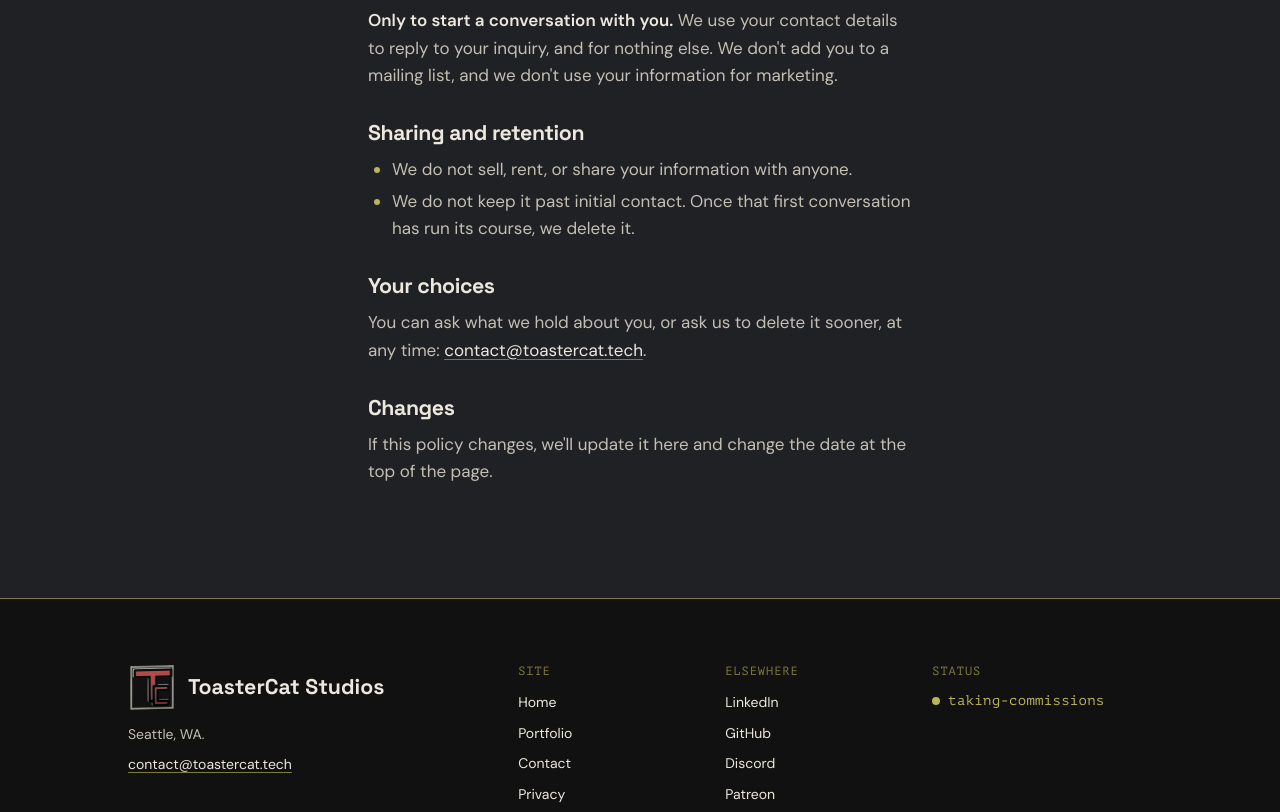
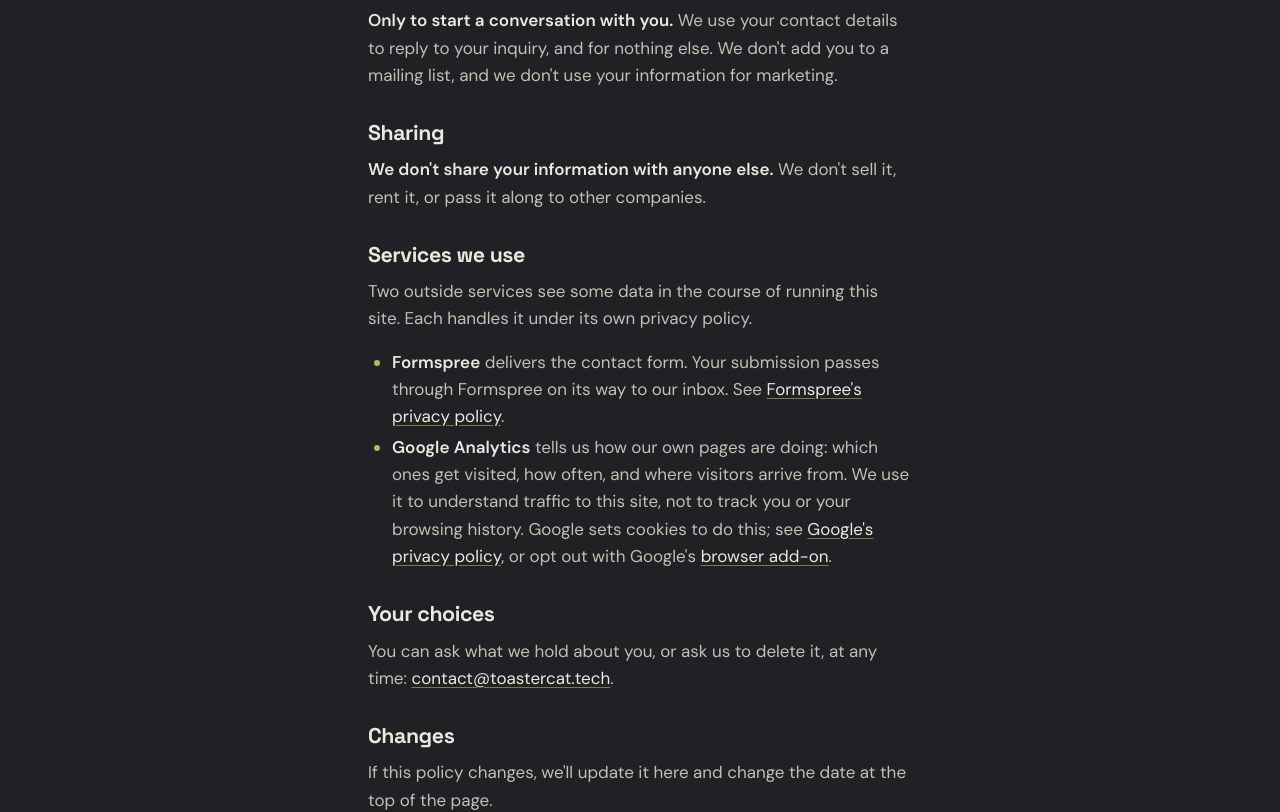
Before and after one commit to ToasterCat/tc-portfolio-site, a React (Create React App) app: page /privacy in a window 1280 px wide. Shown: the part 560-1372 px from the top of the page. Built offline with nearby package versions, Linux system fonts and the light colour scheme.

Commit message:
Refining privacy policy and status messaging.

```diff
--- a/src/SITE.ts
+++ b/src/SITE.ts
@@ -38,9 +38,17 @@
 
 export const LOCATIONS = ['Seattle, WA.'];
 
-/* Shown in the footer as "● taking-commissions". Flip when the shop is full. */
-export const AVAILABILITY = {
-  open: true,
-  label: 'taking-commissions',
-  closedLabel: 'booked-up',
+/**
+ * The footer's "Status" line. To change it, set STUDIO_STATUS to one of the
+ * keys below; each key has its own label and dot treatment in Footer.scss.
+ */
+export type StudioStatus = 'open' | 'limited' | 'booked' | 'away';
+
+export const STUDIO_STATUS_LABELS: Record<StudioStatus, string> = {
+  open: 'taking-commissions', // olive, pulsing dot - actively looking for work
+  limited: 'build-in-progress', // olive, steady dot - busy, but ask
+  booked: 'booked-up', // dim, steady dot - full for now
+  away: 'on-hiatus', // dim, hollow dot - not working at the moment
 };
+
+export const STUDIO_STATUS: StudioStatus = 'limited';
--- a/src/components/ContactForm/ContactForm.scss
+++ b/src/components/ContactForm/ContactForm.scss
@@ -39,6 +39,13 @@
     font-family: base.$font-heading;
     font-size: base.$type-body-m;
     font-weight: base.$weight-subhead;
+  }
+
+  /* Quieter than the label it follows. */
+  .contact-form-optional {
+    font-family: base.$font-body;
+    font-weight: normal;
+    color: base.$site-color-gray;
   }
 
   input,
--- a/src/components/ContactForm/ContactForm.tsx
+++ b/src/components/ContactForm/ContactForm.tsx
@@ -34,13 +34,14 @@
             />
           </div>
           <div className="contact-form-field">
-            <label htmlFor="location-1">Phone:</label>
+            <label htmlFor="location-1">
+              Phone: <span className="contact-form-optional">(optional)</span>
+            </label>
             <input
               id="location-1"
               type="tel"
               placeholder="555-555-5555"
               name="phone"
-              required
             />
           </div>
           <div className="contact-form-field-text-area">
--- a/src/components/Footer/Footer.scss
+++ b/src/components/Footer/Footer.scss
@@ -96,7 +96,10 @@
   color: base.$color-signal;
 }
 
-/* "● taking-commissions" - the dot pulses gently while the shop is open. */
+/**
+ * "● taking-commissions" - one modifier per STUDIO_STATUS (SITE.ts). Olive
+ * while we can take work, dim once we can't; only "open" pulses.
+ */
 .footer-status-line {
   display: flex;
   align-items: center;
@@ -105,15 +108,22 @@
   color: base.$color-meta-dim;
 }
 
-.footer-status-line.is-open {
+.footer-status-line--open,
+.footer-status-line--limited {
   color: base.$color-meta;
 }
 
 .footer-status-dot {
+  box-sizing: border-box;
   width: 0.5rem;
   height: 0.5rem;
   border-radius: 50%;
   background-color: currentColor;
+}
+
+.footer-status-line--away .footer-status-dot {
+  background-color: transparent;
+  border: 1px solid currentColor;
 }
 
 @keyframes footer-status-pulse {
@@ -121,7 +131,7 @@
   50%      { box-shadow: 0 0 0 0.3rem rgba(base.$color-meta, 0); }
 }
 
-.footer-status-line.is-open .footer-status-dot {
+.footer-status-line--open .footer-status-dot {
   animation: footer-status-pulse 2.4s ease-in-out infinite;
 }
 
--- a/src/components/Footer/Footer.tsx
+++ b/src/components/Footer/Footer.tsx
@@ -3,11 +3,12 @@
 import TcMark from '../UI/TcMark/TcMark';
 import Brackets from '../UI/Brackets/Brackets';
 import {
-  AVAILABILITY,
   CONTACT_EMAIL,
   LOCATIONS,
   FOOTER_LINKS,
   SOCIAL_LINKS,
+  STUDIO_STATUS,
+  STUDIO_STATUS_LABELS,
 } from '../../SITE';
 import './Footer.scss';
 
@@ -59,9 +60,9 @@
 
         <div className="footer-col footer-status">
           <h2 className="meta meta-dim footer-col-heading">Status</h2>
-          <p className={`meta footer-status-line ${AVAILABILITY.open ? 'is-open' : ''}`}>
+          <p className={`meta footer-status-line footer-status-line--${STUDIO_STATUS}`}>
             <span className="footer-status-dot" aria-hidden="true" />
-            {AVAILABILITY.open ? AVAILABILITY.label : AVAILABILITY.closedLabel}
+            {STUDIO_STATUS_LABELS[STUDIO_STATUS]}
           </p>
         </div>
       </div>
--- a/src/routes/Contact/ContactPage.scss
+++ b/src/routes/Contact/ContactPage.scss
@@ -54,25 +54,6 @@
   }
 }
 
-.contact-notes-status {
-  display: flex;
-  align-items: center;
-  gap: base.$space-2;
-  margin: 0;
-  color: base.$color-meta-dim;
-
-  &.is-open {
-    color: base.$color-meta;
-  }
-}
-
-.contact-notes-dot {
-  width: 0.5rem;
-  height: 0.5rem;
-  border-radius: 50%;
-  background-color: currentColor;
-}
-
 @media all and (min-width: base.$bp) {
   .contact-notes {
     padding-bottom: base.$section-pad-y;
--- a/src/routes/Contact/ContactPage.tsx
+++ b/src/routes/Contact/ContactPage.tsx
@@ -1,7 +1,7 @@
 import { Link } from 'react-router-dom';
 import useDocumentTitle from '../../hooks/useDocumentTitle';
 import ContactForm from '../../components/ContactForm/ContactForm';
-import { AVAILABILITY, CONTACT_EMAIL } from '../../SITE';
+import { CONTACT_EMAIL } from '../../SITE';
 import './ContactPage.scss';
 
 export default function ContactPage() {
@@ -22,17 +22,12 @@
           </ul>
 
           <p className="contact-notes-alt">
-            Prefer email? <a href={`mailto:${CONTACT_EMAIL}`}>{CONTACT_EMAIL}</a>
+            Prefer email? Reach out to us at <a href={`mailto:${CONTACT_EMAIL}`}>{CONTACT_EMAIL}</a>
           </p>
 
           <p className="contact-notes-alt">
-            We only use your details to reply, and don&apos;t keep them past that first
-            conversation. <Link to="/privacy">Privacy policy</Link>
-          </p>
-
-          <p className={`meta contact-notes-status ${AVAILABILITY.open ? 'is-open' : ''}`}>
-            <span className="contact-notes-dot" aria-hidden="true" />
-            {AVAILABILITY.open ? AVAILABILITY.label : AVAILABILITY.closedLabel}
+            We only use your details to reply, and never share them with anyone else.{' '}
+            <Link to="/privacy">Privacy policy</Link>
           </p>
         </div>
       </aside>
--- a/src/routes/Privacy/PrivacyPage.tsx
+++ b/src/routes/Privacy/PrivacyPage.tsx
@@ -24,18 +24,45 @@
         and we don&apos;t use your information for marketing.
       </p>
 
-      <h2>Sharing and retention</h2>
+      <h2>Sharing</h2>
+      <p>
+        <strong>We don&apos;t share your information with anyone else.</strong> We don&apos;t
+        sell it, rent it, or pass it along to other companies.
+      </p>
+
+      <h2>Services we use</h2>
+      <p>
+        Two outside services see some data in the course of running this site. Each handles
+        it under its own privacy policy.
+      </p>
       <ul>
-        <li>We do not sell, rent, or share your information with anyone.</li>
         <li>
-          We do not keep it past initial contact. Once that first conversation has run its
-          course, we delete it.
+          <strong>Formspree</strong> delivers the contact form. Your submission passes through
+          Formspree on its way to our inbox. See{' '}
+          <a href="https://formspree.io/legal/privacy-policy" target="_blank" rel="noopener noreferrer">
+            Formspree&apos;s privacy policy
+          </a>
+          .
+        </li>
+        <li>
+          <strong>Google Analytics</strong> tells us how our own pages are doing: which ones get
+          visited, how often, and where visitors arrive from. We use it to understand traffic to
+          this site, not to track you or your browsing history. Google sets cookies to do this;
+          see{' '}
+          <a href="https://policies.google.com/privacy" target="_blank" rel="noopener noreferrer">
+            Google&apos;s privacy policy
+          </a>
+          , or opt out with Google&apos;s{' '}
+          <a href="https://tools.google.com/dlpage/gaoptout" target="_blank" rel="noopener noreferrer">
+            browser add-on
+          </a>
+          .
         </li>
       </ul>
 
       <h2>Your choices</h2>
       <p>
-        You can ask what we hold about you, or ask us to delete it sooner, at any time:{' '}
+        You can ask what we hold about you, or ask us to delete it, at any time:{' '}
         <a href={`mailto:${CONTACT_EMAIL}`}>{CONTACT_EMAIL}</a>.
       </p>
 
```
